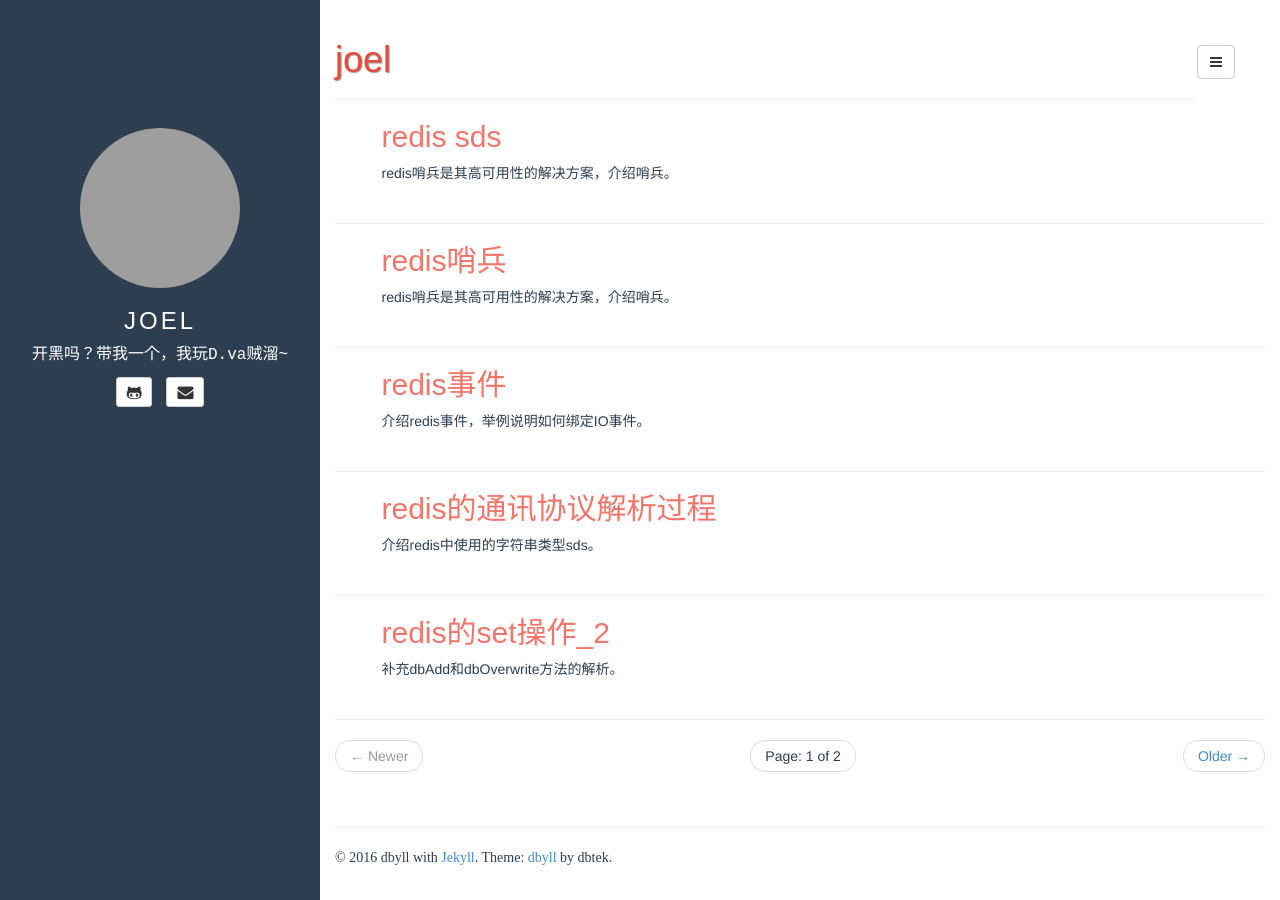
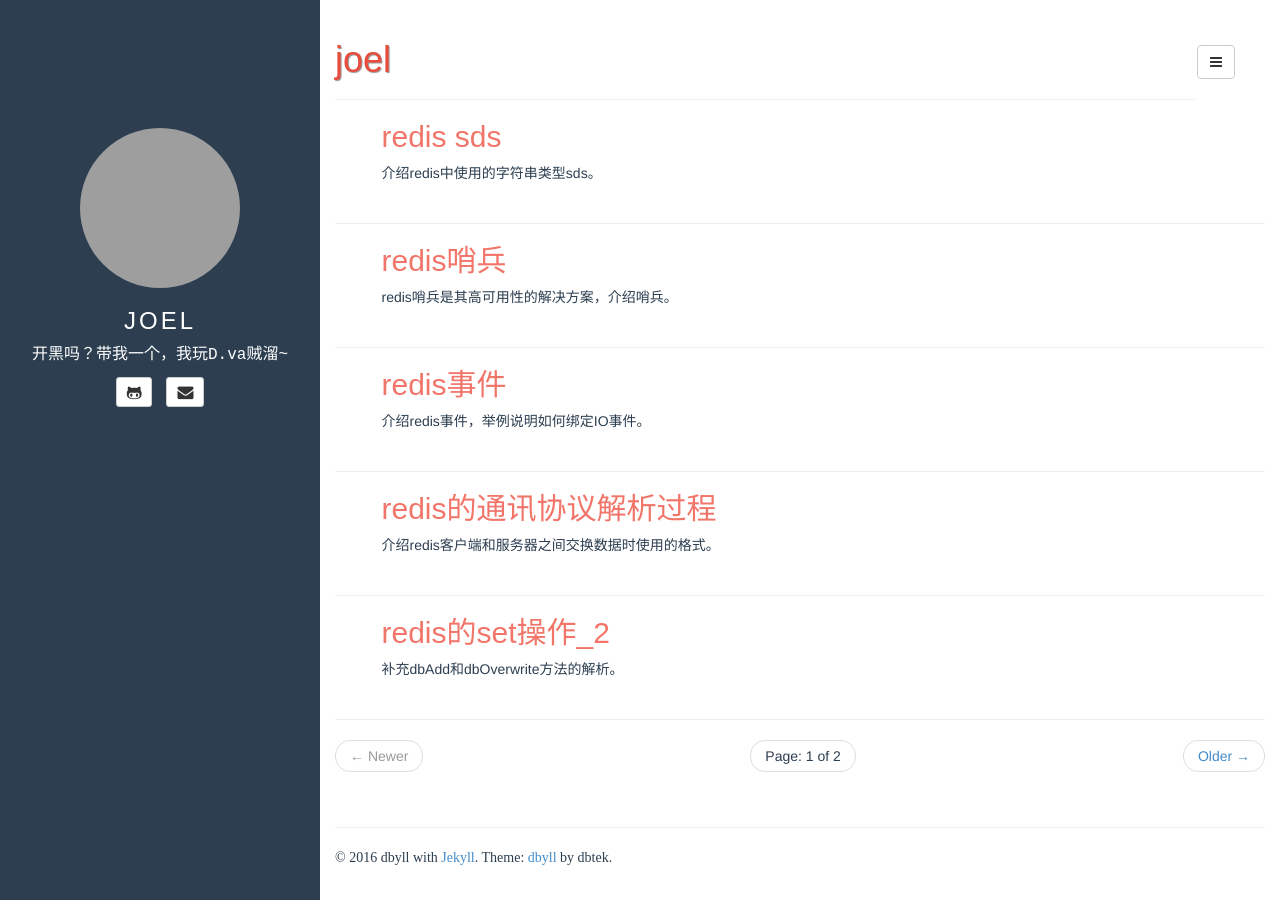
Before and after one commit to souce/blog, a Jekyll site: the page built from index.html, in a window 1280 px wide. Built offline with Jekyll 4.4.1, drawn with Linux system fonts in a browser that asks for light colours; the list of posts is cut into pages by our own code; comment, search, counter and statistics services are not loaded; grey boxes are pictures that could not be loaded.

Commit message:
增加sds

```diff
--- a/_posts/2016-08-31-redis sds.md
+++ b/_posts/2016-08-31-redis sds.md
@@ -1,7 +1,7 @@
 ---
 layout: default
 title: redis sds
-description: redis哨兵是其高可用性的解决方案，介绍哨兵。
+description: 介绍redis中使用的字符串类型sds。
 categories: [redis]
 tags: [redis, sds]
 ---
```
Also changed, not shown: _posts/2016-08-06-redis的通讯协议解析过程.md (+1 -1 lines), 1 other file.
